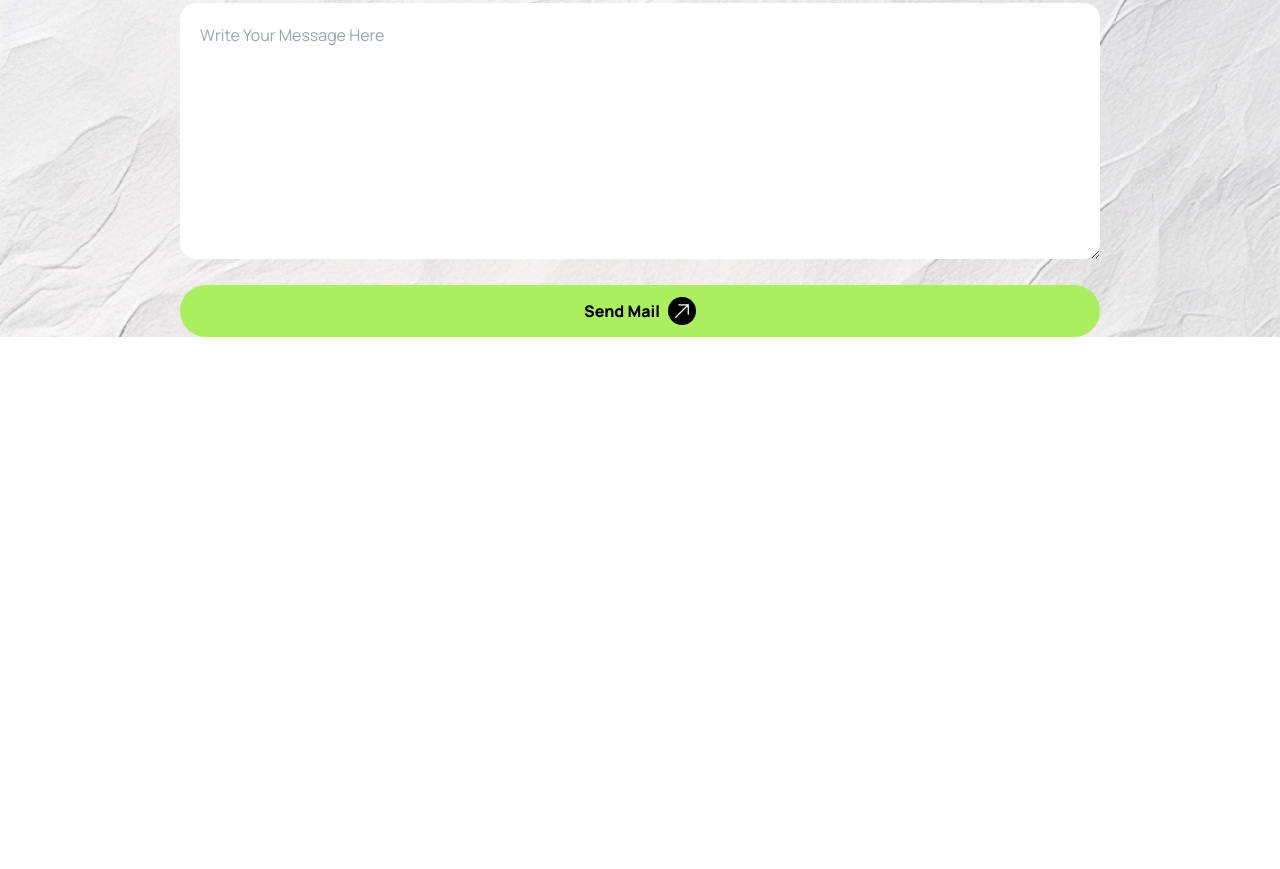
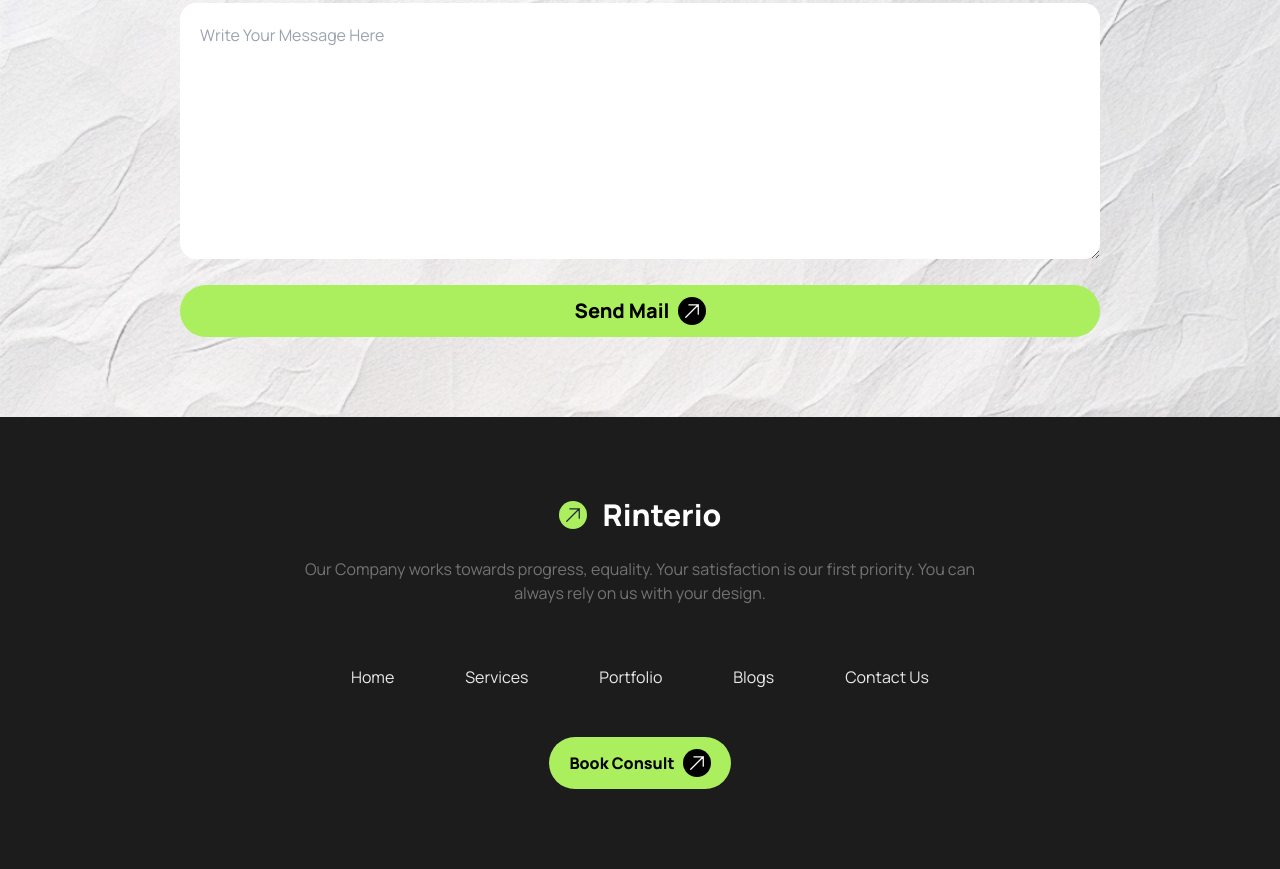
Before and after one commit to Shams-Joha/ph-assignment-3, a plain HTML site: page index.html in a window 1280 px wide. Shown: the part 2457-3326 px from the top of the page. Before the commit the page ends 2814 px from the top, so only its background shows below. Drawn offline with nearby package versions, Linux system fonts and the light colour scheme.

Commit message:
Finished Footer Section

```diff
--- a/index.html
+++ b/index.html
@@ -247,7 +247,7 @@
                 </div>
 
                 <!-- Form -->
-                <div class="lg:w-3/4 mx-auto px-5 space-y-5 mb-5">
+                <div class="lg:w-3/4 mx-auto px-5 space-y-5 pb-20">
                     <div class="grid grid-cols-1 lg:grid-cols-2 gap-6">
                         <div>
                             <input type="text" placeholder="First Name*"
@@ -277,7 +277,7 @@
                     </div>
 
                     <button
-                        class="w-full px-5 py-3 rounded-[40px] flex justify-center gap-2 font-extrabold text-black items-center green-bg">Send
+                        class="w-full px-5 py-3 rounded-[40px] flex justify-center gap-2 font-extrabold text-black items-center green-bg text-xl">Send
                         Mail
                         <div class="bg-black text-white rounded-full p-1">
                             <svg xmlns="http://www.w3.org/2000/svg" fill="none" viewBox="0 0 24 24" stroke-width="1.5"
@@ -297,7 +297,50 @@
         <!----------------------------------Let's Connect Section Ends----------------------------------- -->
 
     </main>
-    <footer>
+    <footer class="bg-[#1C1C1C] font-manrope">
+        <div class="py-20">
+            <div class="flex flex-col items-center justify-center space-y-6">
+                <a class="flex items-center justify-center gap-4">
+                    <div class="green-bg rounded-full p-1"><svg xmlns="http://www.w3.org/2000/svg" fill="none"
+                            viewBox="0 0 24 24" stroke-width="1.5" stroke="currentColor" class="size-5">
+                            <path stroke-linecap="round" stroke-linejoin="round"
+                                d="m4.5 19.5 15-15m0 0H8.25m11.25 0v11.25" />
+                        </svg>
+                    </div>
+                    <h3 class="text-3xl font-extrabold text-white">Rinterio</h3>
+
+                </a>
+                <div>
+                    <p class="text-[#737373] lg:w-3/4 text-center mx-auto px-4">Our Company works towards progress,
+                        equality. Your satisfaction is our first
+                        priority. You can always rely on us with your design.</p>
+                </div>
+
+
+                <div class="lg:w-1/2 pt-9 pb-6">
+                    <ul class="text-[#E9E9E9] flex lg:flex-row flex-col lg:justify-evenly text-center gap-10">
+                        <li><a href="#">Home</a></li>
+                        <li><a href="#">Services</a></li>
+                        <li><a href="#">Portfolio</a></li>
+                        <li><a href="#">Blogs</a></li>
+                        <li><a href="#">Contact Us</a></li>
+                    </ul>
+                </div>
+                <button
+                    class="px-5 py-3 rounded-[40px] flex justify-center gap-2 font-extrabold text-black items-center green-bg w-4/5 lg:w-auto">Book
+                    Consult
+                    <div class="bg-black text-white rounded-full p-1">
+                        <svg xmlns="http://www.w3.org/2000/svg" fill="none" viewBox="0 0 24 24" stroke-width="1.5"
+                            stroke="currentColor" class="size-5">
+                            <path stroke-linecap="round" stroke-linejoin="round"
+                                d="m4.5 19.5 15-15m0 0H8.25m11.25 0v11.25" />
+                        </svg>
+                    </div>
+                </button>
+
+
+            </div>
+        </div>
 
     </footer>
 </body>
```
